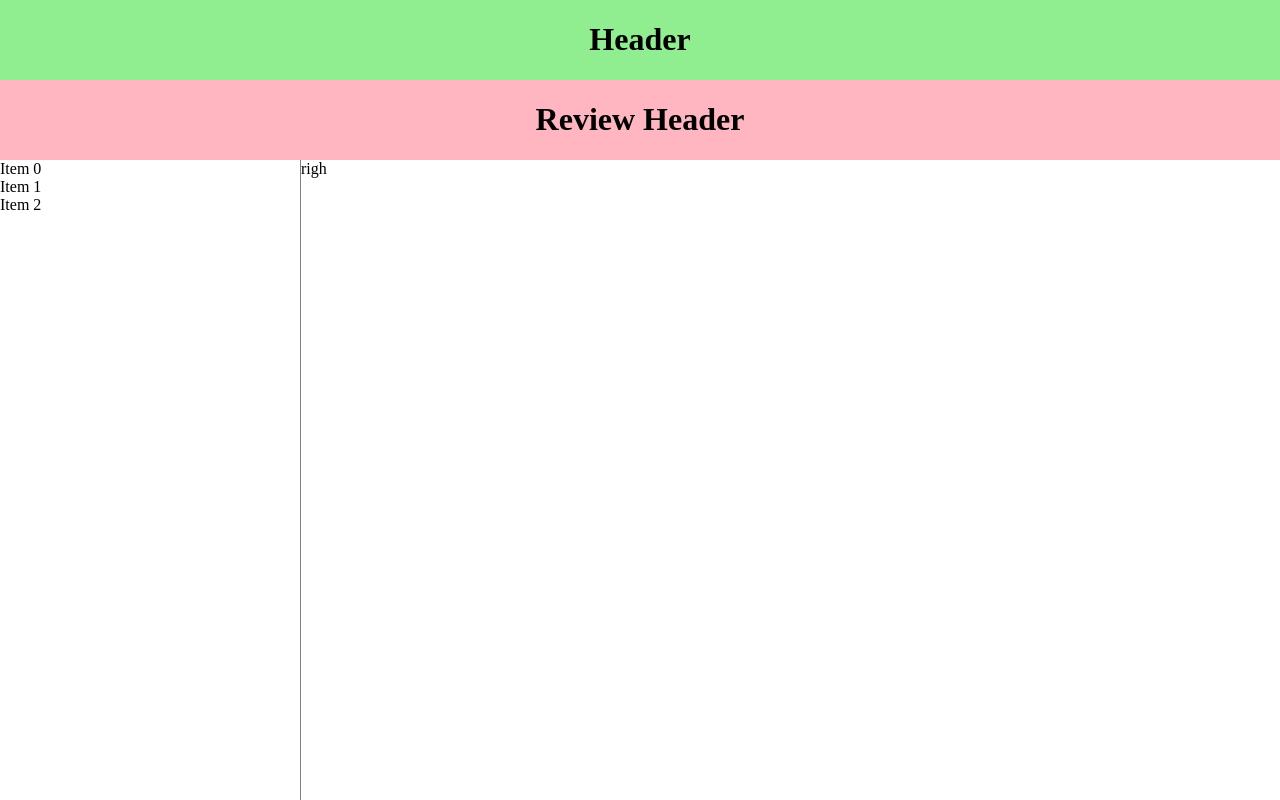
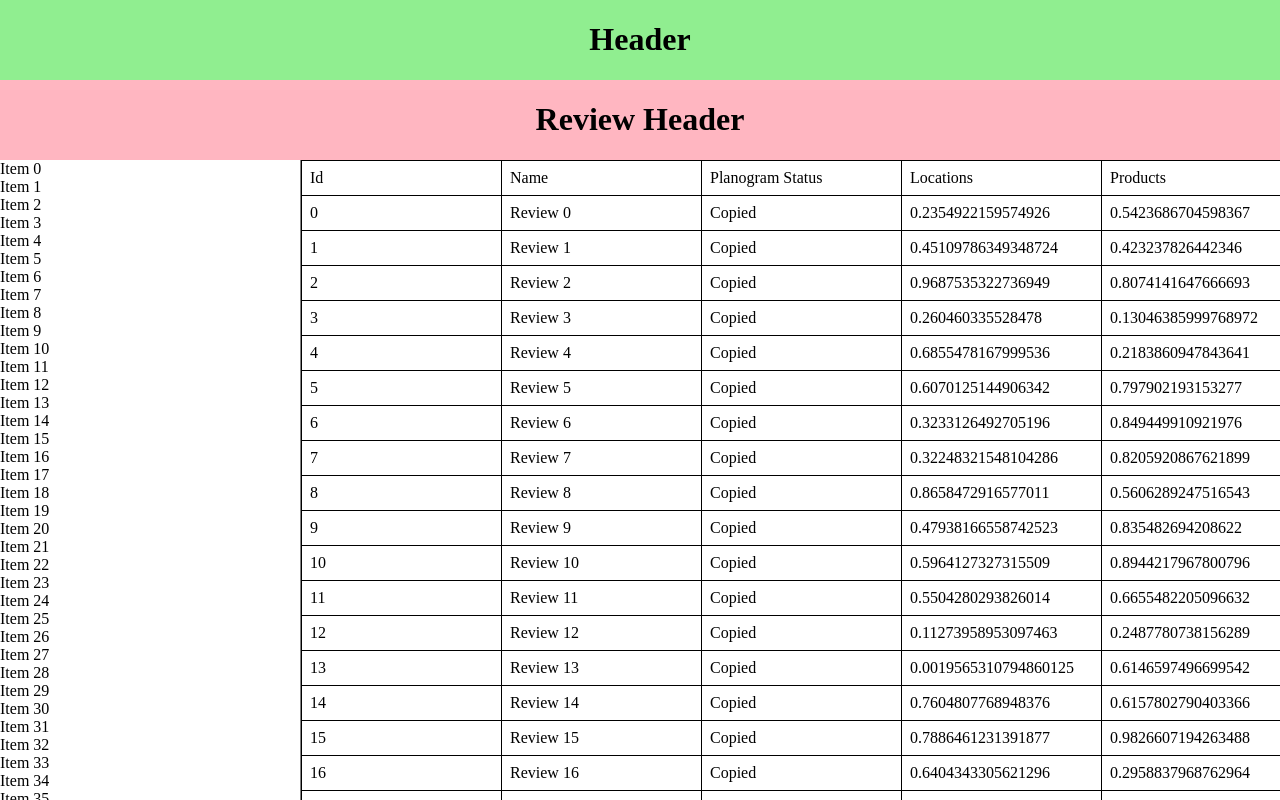
Before and after one commit to harjis/react-layout-2, a React (Create React App) app: page / in a window 1280 px wide. Built offline with nearby package versions, Linux system fonts and the light colour scheme.

Commit message:
With table

```diff
--- a/src/App.module.css
+++ b/src/App.module.css
@@ -3,4 +3,5 @@
   flex-direction: column;
   height: 100%;
   width: 100%;
+  overflow: hidden;
 }
--- a/src/components/Review/Review.module.css
+++ b/src/components/Review/Review.module.css
@@ -1,6 +1,6 @@
 .container {
     display: flex;
     flex-direction: column;
-    overflow: auto;
+    overflow: hidden;
     height: 100%;
 }
--- a/src/components/Review/Review.tsx
+++ b/src/components/Review/Review.tsx
@@ -3,17 +3,16 @@ import s from "./Review.module.css";
 import { Split } from "../Split/Split";
 import { List } from "../List/List";
 import { ReviewHeader } from "../ReviewHeader/ReviewHeader";
+import { getLeftSideItems } from "../../helpers";
+import { ReviewsTable } from "../ReviewsTable/ReviewsTable";
 
 export const Review = () => {
-  const left = <List items={getLeftSideItems(3)} />;
+  const left = <List items={getLeftSideItems()} />;
+  const right = <ReviewsTable />;
   return (
     <div className={s.container}>
       <ReviewHeader />
-      <Split left={left} right={<div>righ</div>} />
+      <Split left={left} right={right} />
     </div>
   );
 };
-
-function getLeftSideItems(num: number = 100) {
-  return Array.from(new Array(num).keys()).map((i) => `Item ${i}`);
-}
--- /dev/null
+++ b/src/components/ReviewsTable/ReviewsTable.module.css
@@ -0,0 +1,4 @@
+.container {
+    height: 100%;
+    width: 100%;
+}
--- /dev/null
+++ b/src/components/ReviewsTable/ReviewsTable.tsx
@@ -0,0 +1,12 @@
+import s from "./ReviewsTable.module.css";
+
+import { getReviews, reviewColumns } from "../../helpers";
+import { Table } from "../Table/Table";
+
+export const ReviewsTable = () => {
+  return (
+    <div className={s.container}>
+      <Table columns={reviewColumns} data={getReviews()} />
+    </div>
+  );
+};
--- a/src/components/Split/Split.module.css
+++ b/src/components/Split/Split.module.css
@@ -1,6 +1,6 @@
 .container {
     display: flex;
-    overflow: auto;
+    overflow: hidden;
     height: 100%;
 }
 
@@ -8,4 +8,10 @@
     display: flex;
     border-right: 1px solid grey;
     width: 300px;
+    flex-shrink: 0;
 }
+
+.rightContainer {
+    width: 100%;
+    overflow: hidden;
+}
--- a/src/components/Split/Split.tsx
+++ b/src/components/Split/Split.tsx
@@ -10,7 +10,7 @@ export const Split = (props: Props) => {
   return (
     <div className={s.container}>
       <div className={s.leftContainer}>{props.left}</div>
-      <div>{props.right}</div>
+      <div className={s.rightContainer}>{props.right}</div>
     </div>
   );
 };
--- /dev/null
+++ b/src/components/Table/Table.module.css
@@ -0,0 +1,33 @@
+.container {
+    height: 100%;
+    width: 100%;
+    overflow: auto;
+
+    display: inline-block;
+    border-spacing: 0;
+    border: 1px solid black;
+}
+
+.cell {
+    margin: 0;
+    padding: 0.5rem;
+    border-bottom: 1px solid black;
+    border-right: 1px solid black;
+}
+
+.stickyColumnHeader {
+    position: sticky;
+    top: 0;
+    z-index: 2;
+}
+
+.columnHeader {
+    background-color: white;
+}
+
+.stickyRowHeader {
+    background-color: white;
+    position: sticky;
+    left: 0;
+    z-index: 1;
+}
--- /dev/null
+++ b/src/components/Table/Table.tsx
@@ -0,0 +1,72 @@
+import React from "react";
+import cn from "classnames";
+import { Column, useBlockLayout, useTable } from "react-table";
+
+import s from "./Table.module.css";
+
+type Props<Data extends object> = {
+  data: Data[];
+  columns: Column<Data>[];
+};
+export const Table = <Data extends Record<string, unknown>>(
+  props: Props<Data>
+): JSX.Element => {
+  const defaultColumn = React.useMemo(
+    () => ({
+      width: 200,
+    }),
+    []
+  );
+
+  const { getTableProps, getTableBodyProps, headerGroups, rows, prepareRow } =
+    useTable(
+      {
+        columns: props.columns,
+        data: props.data,
+        defaultColumn,
+      },
+      useBlockLayout
+    );
+
+  return (
+    <div {...getTableProps()} className={s.container}>
+      <div className={s.stickyColumnHeader}>
+        {headerGroups.map((headerGroup) => (
+          <div
+            {...headerGroup.getHeaderGroupProps()}
+            className={s.columnHeader}
+          >
+            {headerGroup.headers.map((column, index) => (
+              <div
+                {...column.getHeaderProps()}
+                className={cn(s.cell, { [s.stickyRowHeader]: index === 0 })}
+              >
+                {column.render("Header")}
+              </div>
+            ))}
+          </div>
+        ))}
+      </div>
+
+      <div {...getTableBodyProps()}>
+        {rows.map((row, i) => {
+          prepareRow(row);
+          return (
+            <div {...row.getRowProps()} className="tr">
+              {row.cells.map((cell, index) => {
+                return (
+                  <div
+                    {...cell.getCellProps()}
+                    className={cn(s.cell, { [s.stickyRowHeader]: index === 0 })}
+                  >
+                    {cell.render("Cell")}
+                  </div>
+                );
+              })}
+            </div>
+          );
+        })}
+      </div>
+    </div>
+  );
+};
--- /dev/null
+++ b/src/helpers/index.ts
@@ -0,0 +1,27 @@
+import { Review } from "../types";
+import { Column } from "react-table";
+
+export function getLeftSideItems(num: number = 100) {
+  return createArray(num).map((i) => `Item ${i}`);
+}
+
+export const reviewColumns: Column<Review>[] = [
+  { accessor: "id", Header: "Id" },
+  { accessor: "name", Header: "Name" },
+  { accessor: "planogramStatus", Header: "Planogram Status" },
+  { accessor: "locations", Header: "Locations" },
+  { accessor: "products", Header: "Products" },
+];
+export function getReviews(): Review[] {
+  return createArray(100).map((i) => ({
+    id: i,
+    name: `Review ${i}`,
+    planogramStatus: "Copied",
+    locations: Math.random(),
+    products: Math.random(),
+  }));
+}
+
+function createArray(num: number): number[] {
+  return Array.from(new Array(num).keys());
+}
--- /dev/null
+++ b/src/types/index.ts
@@ -0,0 +1,7 @@
+export type Review = {
+  id: number;
+  name: string;
+  planogramStatus: string;
+  locations: number;
+  products: number;
+};
```
Also changed, not shown: package.json (+6 -1 lines), 1 other file (tests, documents, lock files or other folders).
